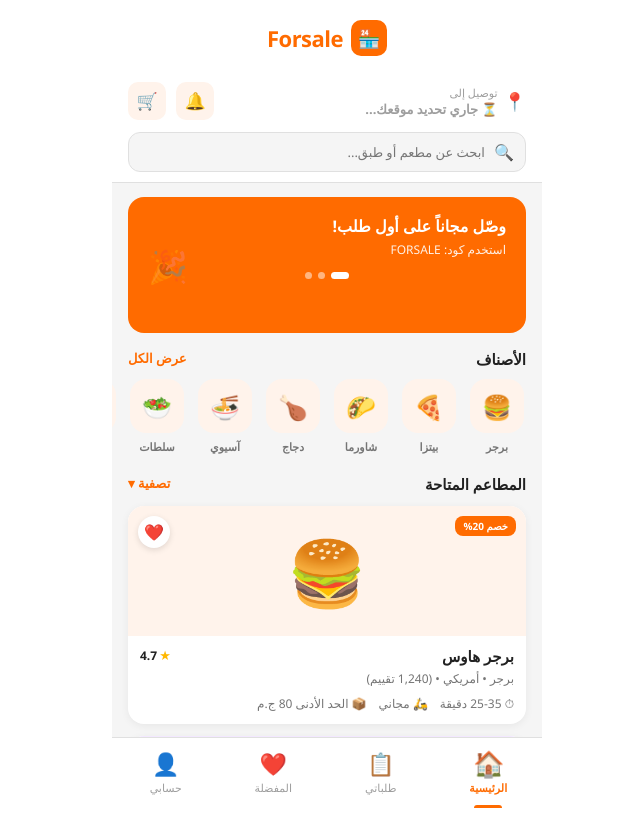
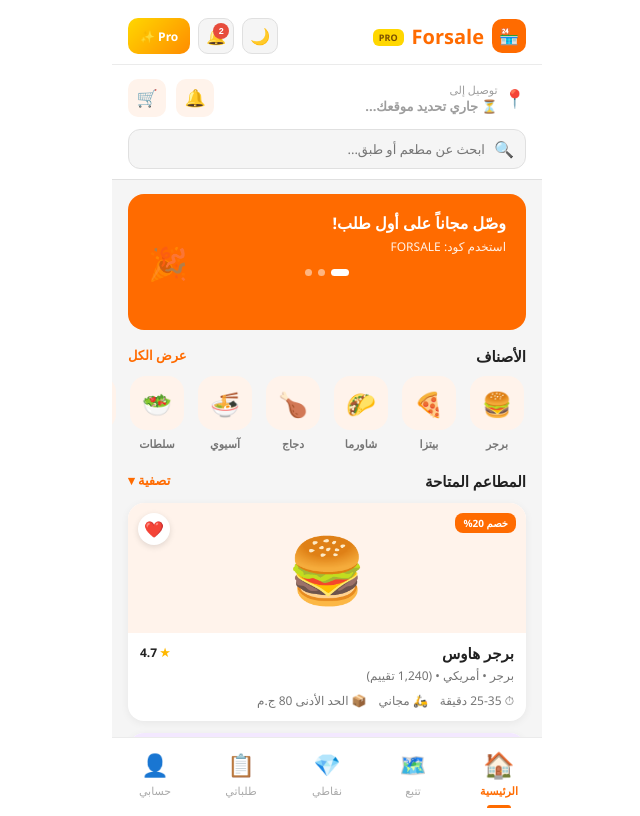
Before and after one commit to mohamedawnyelsaby/Forsale-world, a React (Create React App) app in the folder frontend/: page / in a window 1280 px wide. Shown: the whole page, without its empty margins (313-953 px from the left). Built offline with nearby package versions, Linux system fonts and the light colour scheme; no server answers.

Commit message:
Update App.js

```diff
--- a/frontend/src/App.js
+++ b/frontend/src/App.js
@@ -2,53 +2,95 @@ import { useState } from "react";
 import COLORS from "./constants/colors";
 import S from "./styles";
 import HomeScreen from "./screens/HomeScreen";
+import TrackingScreen from "./screens/TrackingScreen";
+import LoyaltyScreen from "./screens/LoyaltyScreen";
 import OrdersScreen from "./screens/OrdersScreen";
 import FavoritesScreen from "./screens/FavoritesScreen";
 import ProfileScreen from "./screens/ProfileScreen";
 import RestaurantModal from "./components/RestaurantModal";
+import NotifDrawer from "./components/NotifDrawer";
+import ProModal from "./components/ProModal";
+import RatingModal from "./components/RatingModal";
 
 const navItems = [
-  { id: "home", icon: "🏠", label: "الرئيسية" },
-  { id: "orders", icon: "📋", label: "طلباتي" },
-  { id: "favorites", icon: "❤️", label: "المفضلة" },
-  { id: "profile", icon: "👤", label: "حسابي" },
+  { id: "home",     icon: "🏠", label: "الرئيسية" },
+  { id: "tracking", icon: "🗺️", label: "تتبع" },
+  { id: "loyalty",  icon: "💎", label: "نقاطي" },
+  { id: "orders",   icon: "📋", label: "طلباتي" },
+  { id: "profile",  icon: "👤", label: "حسابي" },
 ];
 
 export default function App() {
   const [tab, setTab] = useState("home");
-  const [favIds, setFavIds] = useState([1, 3, 5]);
+  const [dark, setDark] = useState(false);
+  const [favIds, setFavIds] = useState([1, 3]);
+  const [points, setPoints] = useState(1240);
+  const [unread, setUnread] = useState(2);
   const [selectedRestaurant, setSelectedRestaurant] = useState(null);
+  const [notifOpen, setNotifOpen] = useState(false);
+  const [proOpen, setProOpen] = useState(false);
+  const [ratingOpen, setRatingOpen] = useState(false);
 
-  const toggleFav = (id) => {
+  const toggleFav = (id) =>
     setFavIds((prev) =>
       prev.includes(id) ? prev.filter((x) => x !== id) : [...prev, id]
     );
+
+  const handleOrderConfirmed = () => {
+    setPoints((p) => p + 120);
   };
 
+  const handleRatingSubmit = (stars) => {
+    setPoints((p) => p + 120);
+    setRatingOpen(false);
+  };
+
+  const themeContainerStyle = {
+    ...S.container,
+    background: dark ? "#111" : COLORS.white,
+    color: dark ? "#F0F0F0" : COLORS.text,
+  };
+
+  const navBg = dark ? "#1C1C1C" : COLORS.white;
+  const navBorder = dark ? "rgba(255,255,255,.08)" : "#EBEBEB";
+
   return (
-    <div style={S.container}>
-      {/* Logo Header */}
-      <div
-        style={{
-          background: COLORS.white, padding: "12px 20px",
-          display: "flex", alignItems: "center", justifyContent: "center",
-          borderBottom: tab !== "home" ? `1px solid ${COLORS.grayMid}` : "none",
-        }}
-      >
+    <div style={themeContainerStyle}>
+      {/* Header */}
+      <div style={{
+        background: dark ? "#1C1C1C" : COLORS.white,
+        borderBottom: `1px solid ${dark ? "rgba(255,255,255,.08)" : "#EBEBEB"}`,
+        padding: "10px 16px",
+        display: "flex", alignItems: "center", justifyContent: "space-between",
+        zIndex: 50, flexShrink: 0,
+      }}>
         <div style={{ display: "flex", alignItems: "center", gap: 8 }}>
-          <div
-            style={{
-              width: 36, height: 36, borderRadius: 10,
-              background: COLORS.primary,
-              display: "flex", alignItems: "center", justifyContent: "center",
-              fontSize: 18,
-            }}
+          <div style={{ width: 34, height: 34, borderRadius: 10, background: COLORS.primary, display: "flex", alignItems: "center", justifyContent: "center", fontSize: 16 }}>🏪</div>
+          <span style={{ fontSize: 20, fontWeight: 800, color: COLORS.primary }}>Forsale</span>
+          <span style={{ background: "#FFD700", color: "#7A4F00", fontSize: 9, fontWeight: 800, borderRadius: 6, padding: "2px 6px", marginTop: 2 }}>PRO</span>
+        </div>
+        <div style={{ display: "flex", gap: 8, alignItems: "center" }}>
+          <button
+            onClick={() => setDark((d) => !d)}
+            style={{ background: dark ? "#252525" : "#F5F5F5", border: `1px solid ${dark ? "rgba(255,255,255,.1)" : "#E0E0E0"}`, borderRadius: 10, width: 36, height: 36, cursor: "pointer", fontSize: 16, display: "flex", alignItems: "center", justifyContent: "center" }}
           >
-            🏪
-          </div>
-          <span style={{ fontSize: 22, fontWeight: 800, color: COLORS.primary, letterSpacing: -0.5 }}>
-            Forsale
-          </span>
+            {dark ? "☀️" : "🌙"}
+          </button>
+          <button
+            onClick={() => { setNotifOpen(true); setUnread(0); }}
+            style={{ background: dark ? "#252525" : "#F5F5F5", border: `1px solid ${dark ? "rgba(255,255,255,.1)" : "#E0E0E0"}`, borderRadius: 10, width: 36, height: 36, cursor: "pointer", fontSize: 16, display: "flex", alignItems: "center", justifyContent: "center", position: "relative" }}
+          >
+            🔔
+            {unread > 0 && (
+              <span style={{ position: "absolute", top: 4, right: 4, width: 16, height: 16, background: COLORS.red, borderRadius: "50%", fontSize: 9, color: "#fff", fontWeight: 700, display: "flex", alignItems: "center", justifyContent: "center" }}>{unread}</span>
+            )}
+          </button>
+          <button
+            onClick={() => setProOpen(true)}
+            style={{ background: "linear-gradient(135deg,#FFD700,#FF8C00)", border: "none", borderRadius: 10, padding: "0 12px", height: 36, cursor: "pointer", fontSize: 12, fontWeight: 700, color: "#fff", fontFamily: "inherit" }}
+          >
+            Pro ✨
+          </button>
         </div>
       </div>
 
@@ -57,57 +99,76 @@ export default function App() {
         <HomeScreen
           favorites={favIds}
           toggleFav={toggleFav}
-          onRestaurantPress={setSelectedRestaurant}
+          onRestaurantPress={(r) => setSelectedRestaurant(r)}
+          dark={dark}
+          onTabChange={setTab}
         />
       )}
-      {tab === "orders" && <OrdersScreen />}
-      {tab === "favorites" && (
-        <FavoritesScreen
-          favIds={favIds}
-          toggleFav={toggleFav}
-          onRestaurantPress={setSelectedRestaurant}
+      {tab === "tracking" && <TrackingScreen dark={dark} />}
+      {tab === "loyalty" && (
+        <LoyaltyScreen
+          points={points}
+          onRedeem={(cost) => setPoints((p) => p - cost)}
+          dark={dark}
         />
       )}
-      {tab === "profile" && <ProfileScreen />}
+      {tab === "orders" && (
+        <OrdersScreen
+          onRate={() => setRatingOpen(true)}
+          onTrack={() => setTab("tracking")}
+          dark={dark}
+        />
+      )}
+      {tab === "profile" && (
+        <ProfileScreen
+          points={points}
+          onOpenPro={() => setProOpen(true)}
+          dark={dark}
+        />
+      )}
 
       {/* Bottom Navigation */}
-      <div style={S.bottomNav}>
+      <div style={{ ...S.bottomNav, background: navBg, borderTop: `1px solid ${navBorder}` }}>
         {navItems.map((item) => {
           const active = tab === item.id;
           return (
             <button
               key={item.id}
-              style={{ ...S.navItem, color: active ? COLORS.primary : COLORS.grayText }}
+              style={{ ...S.navItem, color: active ? COLORS.primary : (dark ? "#666" : "#AAA"), fontFamily: "inherit" }}
               onClick={() => setTab(item.id)}
             >
-              <span style={{ ...S.navIcon, transform: active ? "scale(1.15)" : "scale(1)", transition: "transform 0.2s" }}>
+              <span style={{ ...S.navIcon, transform: active ? "scale(1.15)" : "scale(1)", transition: "transform .2s" }}>
                 {item.icon}
               </span>
               <span style={{ ...S.navLabel, fontWeight: active ? 700 : 400 }}>
                 {item.label}
               </span>
               {active && (
-                <div
-                  style={{
-                    position: "absolute", bottom: 0,
-                    width: 28, height: 3,
-                    background: COLORS.primary,
-                    borderRadius: "3px 3px 0 0",
-                  }}
-                />
+                <div style={{ position: "absolute", bottom: 0, width: 24, height: 3, background: COLORS.primary, borderRadius: "3px 3px 0 0" }} />
               )}
             </button>
           );
         })}
       </div>
 
-      {/* Restaurant Modal */}
+      {/* Modals & Drawers */}
       {selectedRestaurant && (
         <RestaurantModal
           r={selectedRestaurant}
           onClose={() => setSelectedRestaurant(null)}
           isFav={favIds.includes(selectedRestaurant.id)}
           onFav={() => toggleFav(selectedRestaurant.id)}
+          onOrderConfirmed={handleOrderConfirmed}
+          dark={dark}
+        />
+      )}
+      {notifOpen && <NotifDrawer onClose={() => setNotifOpen(false)} dark={dark} />}
+      {proOpen && <ProModal onClose={() => setProOpen(false)} dark={dark} />}
+      {ratingOpen && (
+        <RatingModal
+          onClose={() => setRatingOpen(false)}
+          onSubmit={handleRatingSubmit}
+          dark={dark}
         />
       )}
     </div>
```
